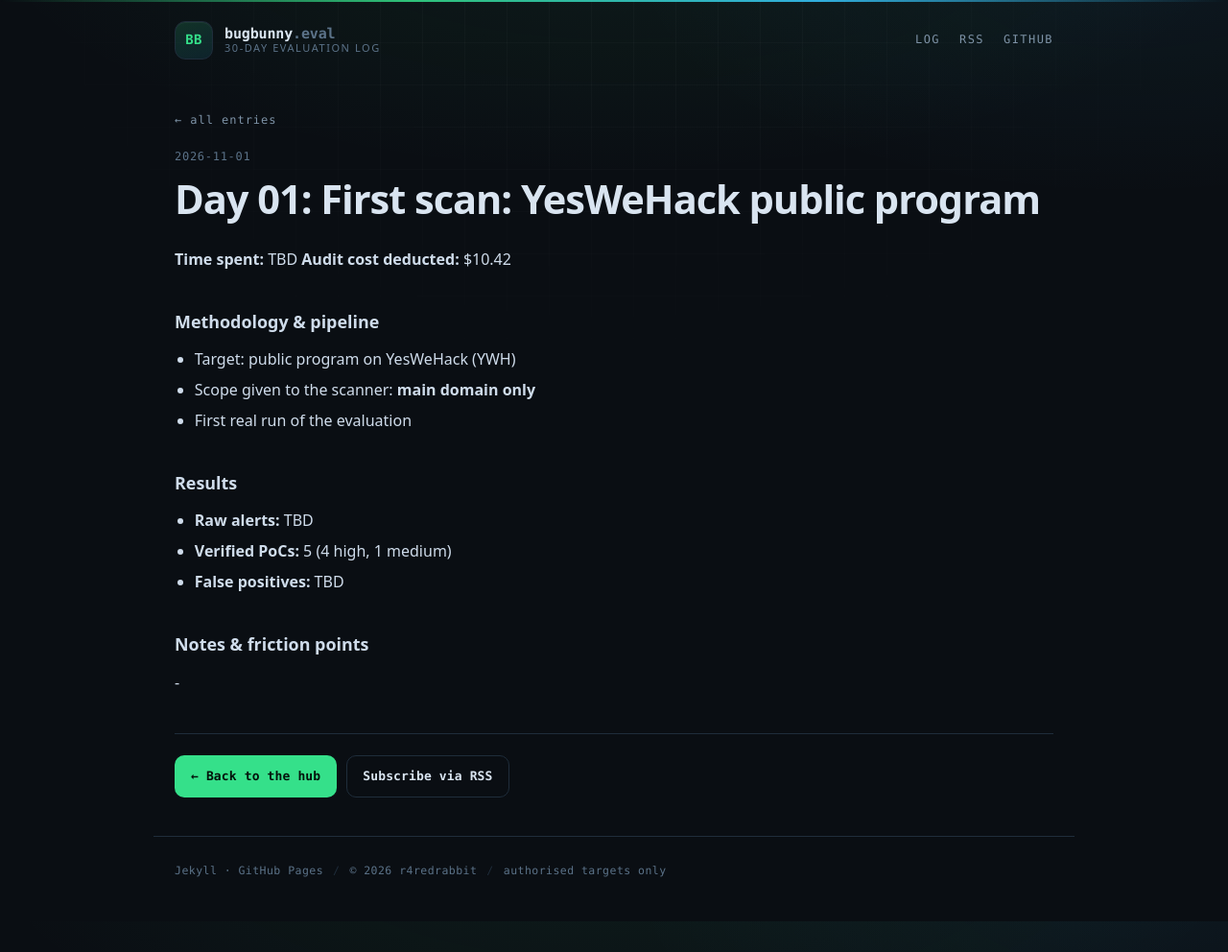
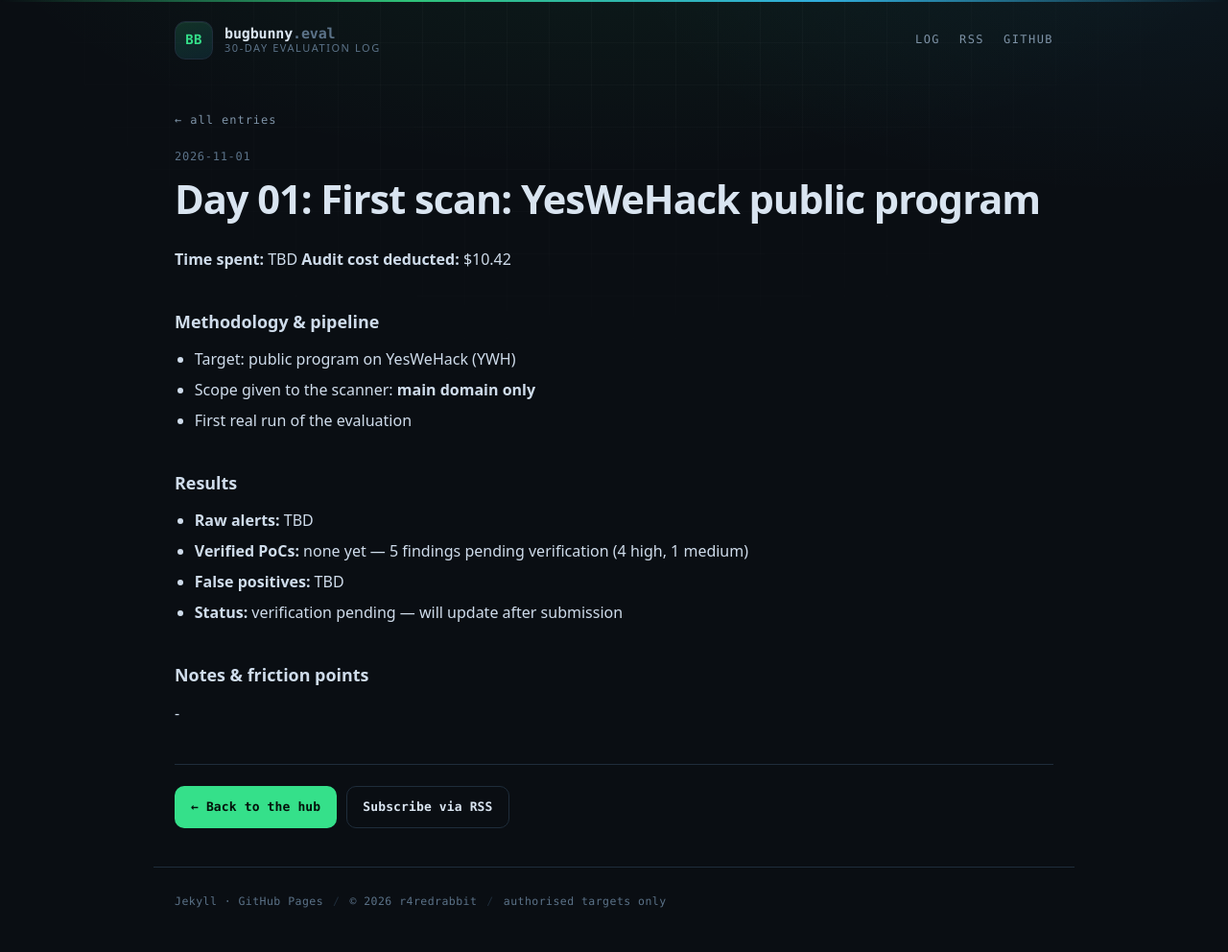
Before and after one commit to r4redrabbit/bugbunny-30day-eval, a Jekyll site: the page built from _posts/2026-11-01-day-01-first-scan-yeswehack-public-program.md, in a window 1280 px wide. Shown: the whole page at 96% size. Built offline with Jekyll 4.4.1, drawn with Linux system fonts in a browser that asks for light colours; before the commit the page ends 960 px from its top, so only the background shows below that.

Commit message:
docs: publish Day 01 update

```diff
--- a/_posts/2026-11-01-day-01-first-scan-yeswehack-public-program.md
+++ b/_posts/2026-11-01-day-01-first-scan-yeswehack-public-program.md
@@ -16,8 +16,9 @@ cost: 10.42
 
 ### Results
 - **Raw alerts:** TBD
-- **Verified PoCs:** 5 (4 high, 1 medium)
+- **Verified PoCs:** none yet — 5 findings pending verification (4 high, 1 medium)
 - **False positives:** TBD
+- **Status:** verification pending — will update after submission
 
 ### Notes & friction points
 -
```
